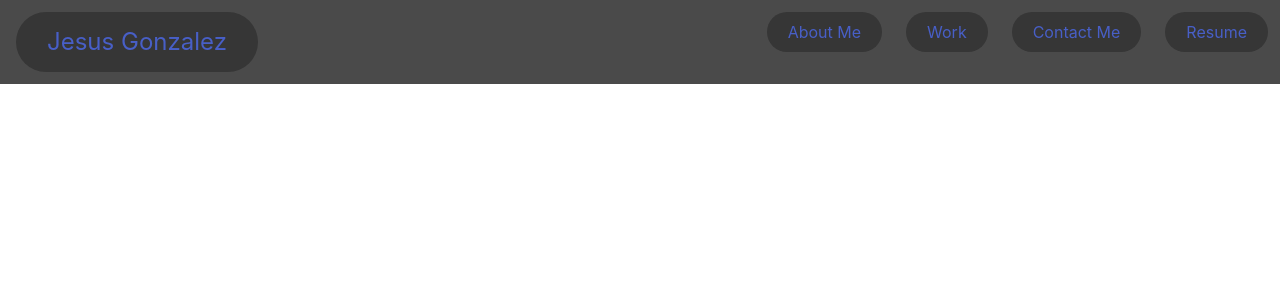
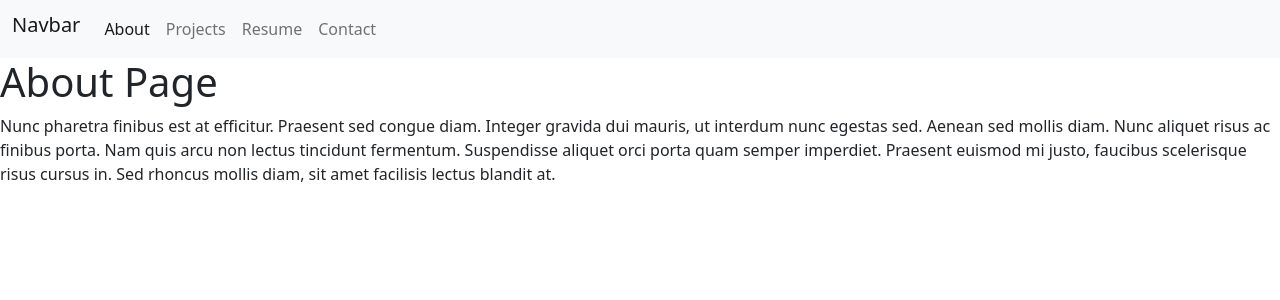
Before and after one commit to JesusGonzalez05/Portfolio-Jesus-Gonzalez, a React (Create React App) app: page / in a window 1280 px wide. Shown: the top 300 px of the page. Built offline with nearby package versions, Linux system fonts and the light colour scheme.

Commit message:
used class lesson folder structure.

```diff
--- a/package.json
+++ b/package.json
@@ -6,6 +6,7 @@
     "@testing-library/jest-dom": "^5.16.5",
     "@testing-library/react": "^13.4.0",
     "@testing-library/user-event": "^13.5.0",
+    "bootstrap": "^5.2.3",
     "bulma": "^0.9.4",
     "react": "^18.2.0",
     "react-dom": "^18.2.0",
--- a/src/App.js
+++ b/src/App.js
@@ -1,17 +1,6 @@
-import React from 'react';
-import './index.css';
-import 'bulma/css/bulma.min.css';
+import React from "react";
+import PortfolioContainer from "./PortfolioContainer";
 
-// We import our Welcome component from our components folder so that we can eventually return it.
-import Nav from './components/Nav/index';
+const App = () => <PortfolioContainer />;
 
-// Inside our App component, we have a return method that contains all the JSX we want to render to the screen.
-// In this example, we have a parent `div` that references the Welcome component that we imported at the top.
-function App() {
-  return (
-    <div className='index main' >
-      <Nav />
-    </div>
-  );
-}
 export default App;
--- /dev/null
+++ b/src/NavTabs.js
@@ -0,0 +1,56 @@
+import React from 'react';
+// Here we are using object destructuring assignment to pluck off our variables from the props object
+// We assign them to their own variable names
+function NavTabs({ currentPage, handlePageChange }) {
+  return (
+<nav className="navbar navbar-expand-lg bg-light">
+  <div className="container-fluid">
+    <h1 className="navbar-brand">Navbar</h1>
+    <button className="navbar-toggler" type="button" data-bs-toggle="collapse" data-bs-target="#navbarNav" aria-controls="navbarNav" aria-expanded="false" aria-label="Toggle navigation">
+      <span className="navbar-toggler-icon"></span>
+    </button>
+    <div className="collapse navbar-collapse" id="navbarNav">
+      <ul className="navbar-nav">
+        <li className="nav-item">
+        <a href="#about" onClick={() => handlePageChange('About')} className={currentPage === 'About' ? 'nav-link active' : 'nav-link'}>
+          About
+        </a>
+        </li>
+        <li className="nav-item">
+        <a
+          href="#Projects"
+          onClick={() => handlePageChange('Projects')}
+          // Check to see if the currentPage is `Blog`, and if so we use the active link class from bootstrap. Otherwise, we set it to a normal nav-link
+          className={currentPage === 'Projects' ? 'nav-link active' : 'nav-link'}
+        >
+          Projects
+        </a>
+        </li>
+        <li className="nav-item">
+        <a
+          href="#Resume"
+          onClick={() => handlePageChange('Resume')}
+          // Check to see if the currentPage is `Contact`, and if so we use the active link class from bootstrap. Otherwise, we set it to a normal nav-link
+          className={currentPage === 'Resume' ? 'nav-link active' : 'nav-link'}
+        >
+          Resume
+        </a>
+        </li>
+        <li className="nav-item">
+          <a
+          href="#contact"
+          onClick={() => handlePageChange('Contact')}
+          // Check to see if the currentPage is `Contact`, and if so we use the active link class from bootstrap. Otherwise, we set it to a normal nav-link
+          className={currentPage === 'Contact' ? 'nav-link active' : 'nav-link'}
+        >
+          Contact
+        </a>
+        </li>
+      </ul>
+    </div>
+  </div>
+</nav>
+  );
+}
+
+export default NavTabs;
--- /dev/null
+++ b/src/PortfolioContainer.js
@@ -0,0 +1,35 @@
+import React, { useState } from 'react';
+import NavTabs from './NavTabs';
+import About from './components/About';
+import Projects from './components/Projects';
+import Contact from './components/Contact';
+import Resume from './components/Resume';
+
+export default function PortfolioContainer() {
+  const [currentPage, setCurrentPage] = useState('About');
+
+  // This method is checking to see what the value of `currentPage` is. Depending on the value of currentPage, we return the corresponding component to render.
+  const renderPage = () => {
+    if (currentPage === 'About') {
+      return <About />;
+    }
+    if (currentPage === 'Projects') {
+      return <Projects />;
+    }
+    if (currentPage === 'Resume') {
+      return <Resume />;
+    }
+    return <Contact />;
+  };
+
+  const handlePageChange = (page) => setCurrentPage(page);
+
+  return (
+    <div>
+      {/* We are passing the currentPage from state and the function to update it */}
+      <NavTabs currentPage={currentPage} handlePageChange={handlePageChange} />
+      {/* Here we are calling the renderPage method which will return a component  */}
+      {renderPage()}
+    </div>
+  );
+}
--- a/src/components/About/index.jsx
+++ b/src/components/About/index.jsx
@@ -0,0 +1,17 @@
+import React from 'react';
+
+export default function About() {
+  return (
+    <div>
+      <h1>About Page</h1>
+      <p>
+        Nunc pharetra finibus est at efficitur. Praesent sed congue diam.
+        Integer gravida dui mauris, ut interdum nunc egestas sed. Aenean sed
+        mollis diam. Nunc aliquet risus ac finibus porta. Nam quis arcu non
+        lectus tincidunt fermentum. Suspendisse aliquet orci porta quam semper
+        imperdiet. Praesent euismod mi justo, faucibus scelerisque risus cursus
+        in. Sed rhoncus mollis diam, sit amet facilisis lectus blandit at.
+      </p>
+    </div>
+  );
+}
--- a/src/components/Contact/index.jsx
+++ b/src/components/Contact/index.jsx
@@ -0,0 +1,22 @@
+import React from 'react';
+
+export default function Contact() {
+  return (
+    <div>
+      <h1>Contact Page</h1>
+      <p>
+        Integer cursus bibendum sem non pretium. Vestibulum in aliquet sem, quis
+        molestie urna. Aliquam semper ultrices varius. Aliquam faucibus sit amet
+        magna a ultrices. Aenean pellentesque placerat lacus imperdiet
+        efficitur. In felis nisl, luctus non ante euismod, tincidunt bibendum
+        mi. In a molestie nisl, eu sodales diam. Nam tincidunt lacus quis magna
+        posuere, eget tristique dui dapibus. Maecenas fermentum elementum
+        faucibus. Quisque nec metus vestibulum, egestas massa eu, sollicitudin
+        ipsum. Nulla facilisi. Sed ut erat ligula. Nam tincidunt nunc in nibh
+        dictum ullamcorper. Class aptent taciti sociosqu ad litora torquent per
+        conubia nostra, per inceptos himenaeos. Etiam ornare rutrum felis at
+        rhoncus. Etiam vel condimentum magna, quis tempor nulla.
+      </p>
+    </div>
+  );
+}
--- a/src/components/Projects/index.jsx
+++ b/src/components/Projects/index.jsx
@@ -0,0 +1,17 @@
+import React from 'react';
+
+export default function About() {
+  return (
+    <div>
+      <h1>About Page</h1>
+      <p>
+        Nunc pharetra finibus est at efficitur. Praesent sed congue diam.
+        Integer gravida dui mauris, ut interdum nunc egestas sed. Aenean sed
+        mollis diam. Nunc aliquet risus ac finibus porta. Nam quis arcu non
+        lectus tincidunt fermentum. Suspendisse aliquet orci porta quam semper
+        imperdiet. Praesent euismod mi justo, faucibus scelerisque risus cursus
+        in. Sed rhoncus mollis diam, sit amet facilisis lectus blandit at.
+      </p>
+    </div>
+  );
+}
--- a/src/components/Resume/index.jsx
+++ b/src/components/Resume/index.jsx
@@ -0,0 +1,17 @@
+import React from 'react';
+
+export default function About() {
+  return (
+    <div>
+      <h1>About Page</h1>
+      <p>
+        Nunc pharetra finibus est at efficitur. Praesent sed congue diam.
+        Integer gravida dui mauris, ut interdum nunc egestas sed. Aenean sed
+        mollis diam. Nunc aliquet risus ac finibus porta. Nam quis arcu non
+        lectus tincidunt fermentum. Suspendisse aliquet orci porta quam semper
+        imperdiet. Praesent euismod mi justo, faucibus scelerisque risus cursus
+        in. Sed rhoncus mollis diam, sit amet facilisis lectus blandit at.
+      </p>
+    </div>
+  );
+}
--- a/src/index.js
+++ b/src/index.js
@@ -2,5 +2,6 @@
 import ReactDOM from 'react-dom';
 import './index.css'
 import App from './App';
+import 'bootstrap/dist/css/bootstrap.css';
 
 ReactDOM.render(<App />, document.getElementById('root'));
```
Also changed, not shown: 1 other file (tests, documents, lock files or other folders).
